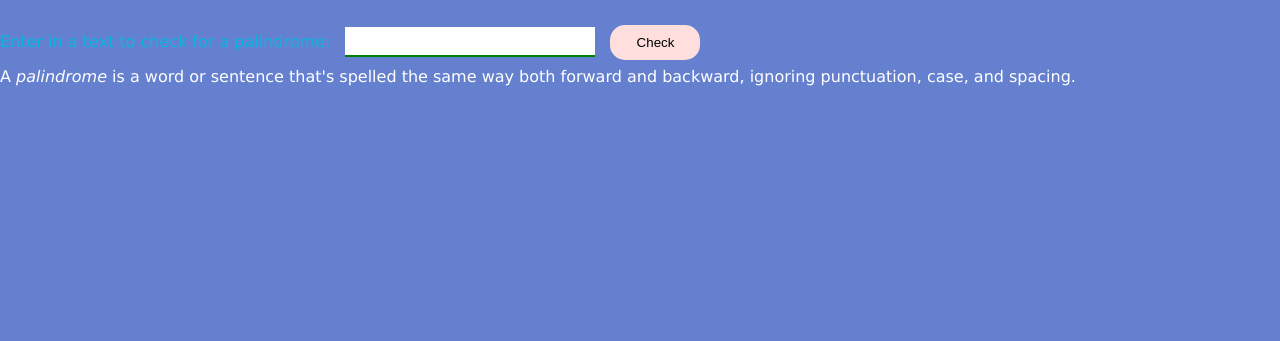
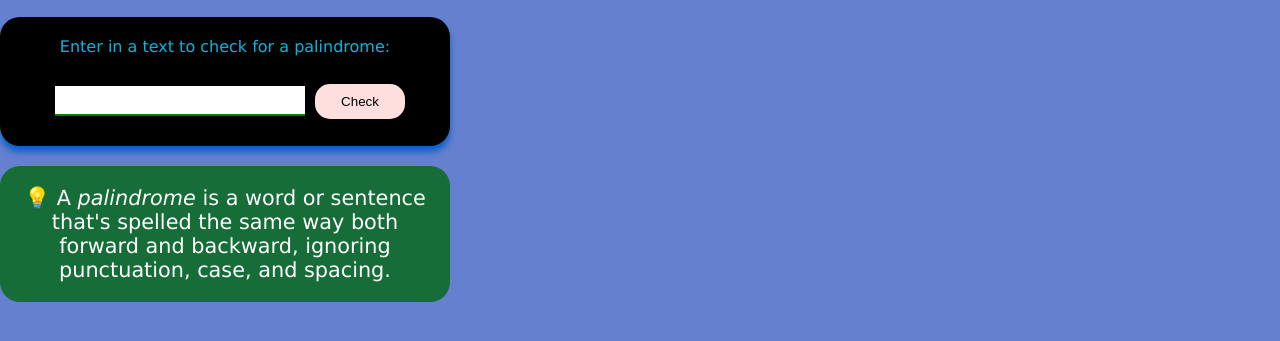
Before and after one commit to DrBoz1/Palindrome-Checker, a plain HTML site: page index.html in a window 1280 px wide. Shown: the part 69-410 px from the top of the page. Drawn offline with Linux system fonts and the light colour scheme.

Commit message:
Stylings fixed, div centering still pending

```diff
--- a/index.html
+++ b/index.html
@@ -9,7 +9,7 @@
 <body>
     <main>
         <h1 class="title">Palindrome Checker</h1>
-        <div class="palidnrome-div">
+        <div class="palindrome-div">
             <label for="text-input">Enter in a text to check for a palindrome:</label>
             <input class="palindrome-input" id="text-input" value type="text"/>
             <button class="palindrome-btn" id="check-btn">Check</button>
@@ -17,7 +17,7 @@
 
         </div>
         <div class="palindrome-definition-div">
-            <p>A <dfn>palindrome</dfn> is a word or sentence that's spelled the same way both forward and
+            <p class="palindrome-definition">💡 A <dfn>palindrome</dfn> is a word or sentence that's spelled the same way both forward and
                 backward, ignoring punctuation, case, and spacing.
             </p>
         </div>
--- a/styles.css
+++ b/styles.css
@@ -66,3 +66,20 @@ label{
 .palindrome-input:focus{
     border-bottom: 5px solid green;
 }
+
+.palindrome-definition-div{
+    width: min(100vw,450px);
+    font-size: 1.3rem;
+    min-height: 130px;
+    background-color: #166d37;
+    margin-top: 20px;
+    padding: 20px;
+    border-radius: 20px;
+    display: flex;
+    align-items: center;
+    justify-content: center;
+}
+.palindrome-definition{
+    vertical-align: middle;
+    text-align: center;
+}
```
